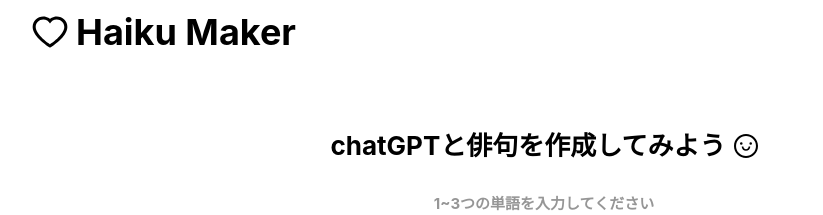
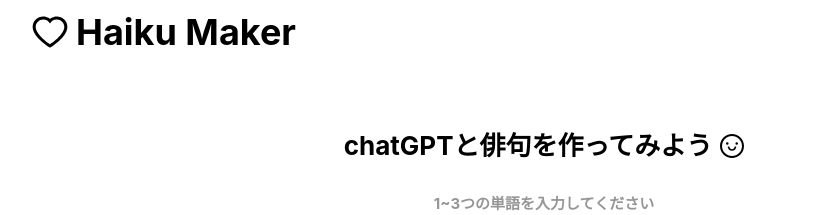
Before and after one commit to daphneisdahye/gpt-haikumaker-web, a React (Create React App) app: page / in a window 1280 px wide. Shown: the top 215 px of the page, without its empty margins (96-919 px from the left). Built offline with nearby package versions, Linux system fonts and the light colour scheme; no server answers.

Commit message:
header update

```diff
--- a/src/main/index.js
+++ b/src/main/index.js
@@ -111,7 +111,7 @@
     <div>
       <div className="haiku-info">
         <span className="main-text">
-          chatGPTと俳句を作成してみよう
+          chatGPTと俳句を作ってみよう
           <SmileOutlined style={{ fontSize: "24px", marginLeft: "8px" }} />
         </span>
         <span className="sub-text">1~3つの単語を入力してください</span>
```
